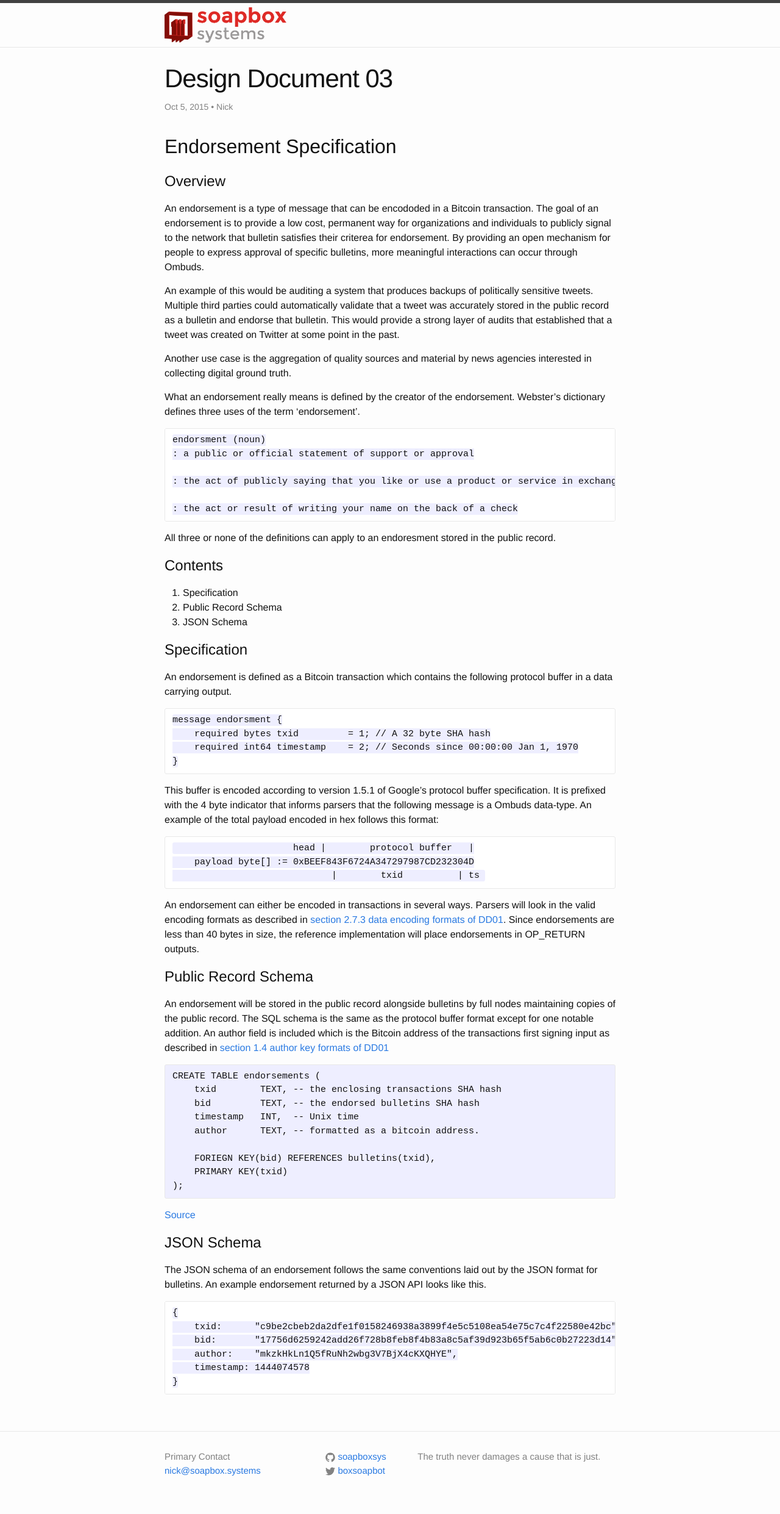
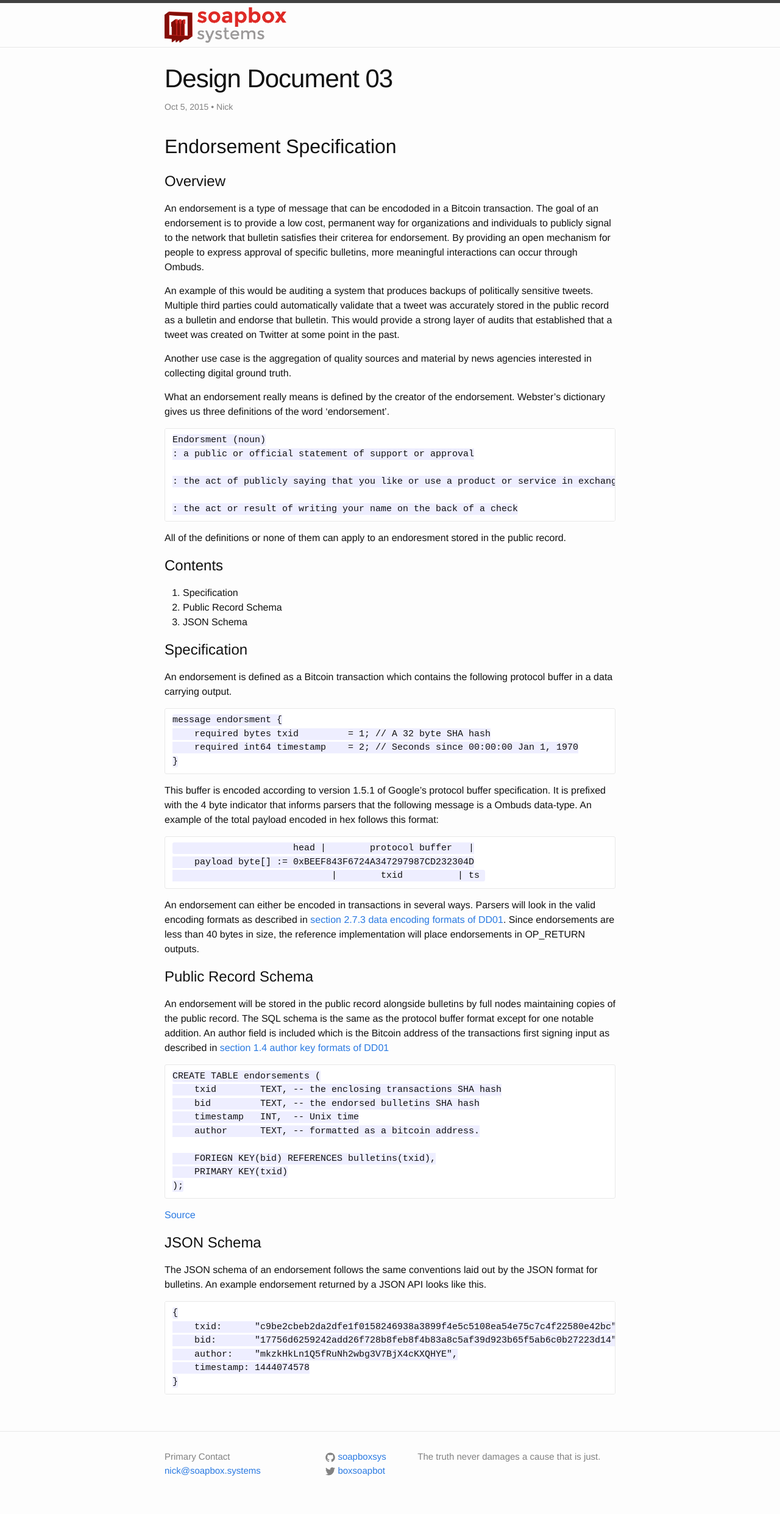
Before and after one commit to soapboxsys/soapbox-site, a Jekyll site: the page built from _posts/2015-10-5-endorsement-spec.markdown, in a window 1280 px wide. Shown: the whole page at 61% size. Built offline with Jekyll 4.4.1, drawn with Linux system fonts in a browser that asks for light colours.

Commit message:
Tweaks, improved formatting. Improved understanding

````diff
--- a/_posts/2015-10-5-endorsement-spec.markdown
+++ b/_posts/2015-10-5-endorsement-spec.markdown
@@ -22,18 +22,18 @@ This would provide a strong layer of audits that established that a tweet was cr
 Another use case is the aggregation of quality sources and material by news agencies interested in collecting digital ground truth.
 
 What an endorsement really means is defined by the creator of the endorsement.
-Webster's dictionary defines three uses of the term 'endorsement'.
+Webster's dictionary gives us three definitions of the word 'endorsement'.
 
-```
-endorsment (noun)
+~~~~~~
+Endorsment (noun)
 : a public or official statement of support or approval
 
 : the act of publicly saying that you like or use a product or service in exchange for money
 
 : the act or result of writing your name on the back of a check
-```
+~~~~~~
 
-All three or none of the definitions can apply to an endoresment stored in the public record.
+All of the definitions or none of them can apply to an endoresment stored in the public record.
 
 Contents
 ========
@@ -46,22 +46,22 @@ Specification
 
 An endorsement is defined as a Bitcoin transaction which contains the following protocol buffer in a data carrying output.
 
-```
+~~~~~~
 message endorsment {
     required bytes txid         = 1; // A 32 byte SHA hash
     required int64 timestamp    = 2; // Seconds since 00:00:00 Jan 1, 1970
 }
-```
+~~~~~~
 
 This buffer is encoded according to version 1.5.1 of Google's protocol buffer specification.
 It is prefixed with the 4 byte indicator that informs parsers that the following message is a Ombuds data-type.
 An example of the total payload encoded in hex follows this format:
 
-```
+~~~~~~
                       head |        protocol buffer   |
     payload byte[] := 0xBEEF843F6724A347297987CD232304D
                              |        txid          | ts
-```
+~~~~~~
 
 An endorsement can either be encoded in transactions in several ways.
 Parsers will look in the valid encoding formats as described in [section 2.7.3 data encoding formats of DD01](/DD1).
@@ -75,7 +75,7 @@ The SQL schema is the same as the protocol buffer format except for one notable
 An author field is included which is the Bitcoin address of the transactions first signing input as described in [section 1.4 author key formats of DD01](/DD01)
 
 
-<pre>
+~~~~~~
 CREATE TABLE endorsements (
     txid        TEXT, -- the enclosing transactions SHA hash
     bid         TEXT, -- the endorsed bulletins SHA hash
@@ -85,7 +85,7 @@ CREATE TABLE endorsements (
     FORIEGN KEY(bid) REFERENCES bulletins(txid),
     PRIMARY KEY(txid)
 );
-</pre>
+~~~~~~
 
 [Source](https://github.com/soapboxsys/ombudslib/blob/master/protocol/schema.sql)
 
@@ -95,11 +95,11 @@ JSON Schema
 The JSON schema of an endorsement follows the same conventions laid out by the JSON format for bulletins.
 An example endorsement returned by a JSON API looks like this.
 
-```
+~~~~~~
 {
     txid:      "c9be2cbeb2da2dfe1f0158246938a3899f4e5c5108ea54e75c7c4f22580e42bc",
     bid:       "17756d6259242add26f728b8feb8f4b83a8c5af39d923b65f5ab6c0b27223d14",
     author:    "mkzkHkLn1Q5fRuNh2wbg3V7BjX4cKXQHYE",
     timestamp: 1444074578
 }
-```
+~~~~~~
--- a/_sass/_index.scss
+++ b/_sass/_index.scss
@@ -83,8 +83,3 @@ p.why {
         flex-direction: column;
     }
 }
-
-
-code {
-    white-space: pre;
-}
````
Also changed, not shown: _posts/2015-09-30-audit-api.markdown (+31 -53 lines), 4 other files.
